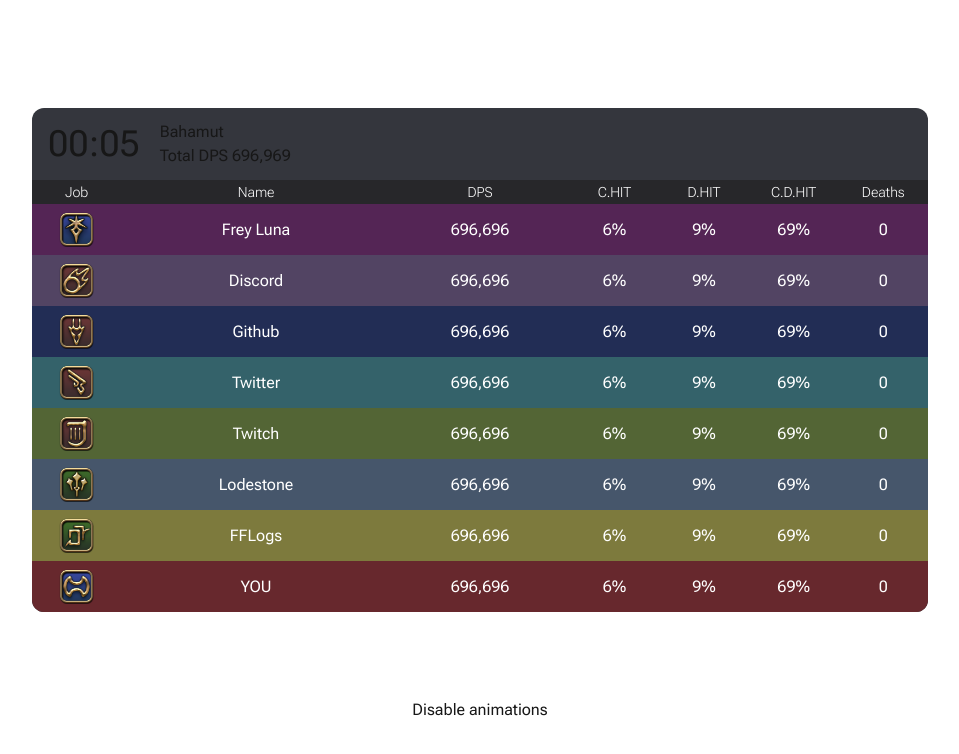
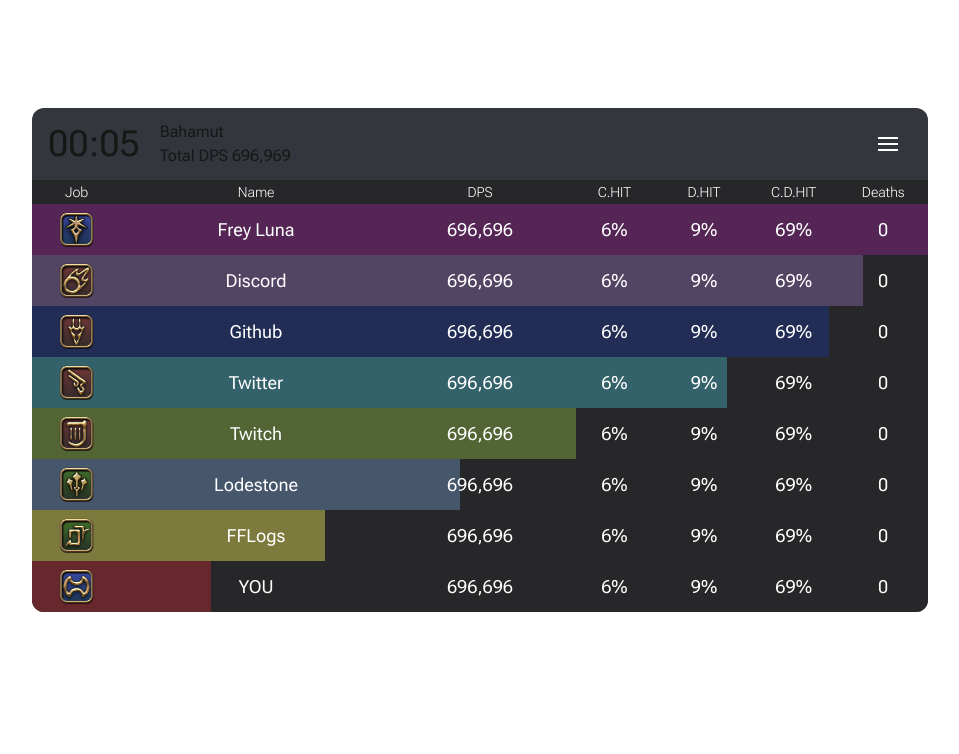
Before and after one commit to OTCompa/otcompa.github.io, a Next.js app: page / in a window 1280 px wide. Shown: the top 754 px of the page, without its empty margins (160-1119 px from the left). Built offline with nearby package versions, Linux system fonts and the light colour scheme.

Commit message:
animation stuff

```diff
--- a/src/app/info.tsx
+++ b/src/app/info.tsx
@@ -1,4 +1,4 @@
-import drk from '@/img/DarkKnight.png';
+import drk from "@/img/DarkKnight.png";
 import war from "@/img/Warrior.png";
 import brd from "@/img/Bard.png";
 import drg from "@/img/Dragoon.png";
@@ -6,14 +6,14 @@
 import mch from "@/img/Machinist.png";
 import ast from "@/img/Astrologian.png";
 import blm from "@/img/BlackMage.png";
-import { StaticImageData } from 'next/image';
+import { StaticImageData } from "next/image";
 
 export interface BarProps {
   id: string;
   color: string;
   job: StaticImageData;
   name: string;
-    percent: string;
+  range: [number, number];
   url?: string;
   hoverText?: string;
 }
@@ -22,63 +22,63 @@
   {
     job: drk,
     color: "bg-[#bc22b8]/30",
-      percent: "right-[0%]",
+    range: [100, 100],
     name: "Frey Luna",
-      id: ""
+    id: "name",
   },
   {
     job: blm,
     color: "bg-[#b589e6]/30",
-      percent: "right-[5%]",
+    range: [90, 99],
     name: "Discord",
     id: "discord",
-      hoverText: "ucob"
+    hoverText: "ucob",
   },
   {
     job: drg,
     color: "bg-blue-800/30",
-      percent: "right-[15%]",
+    range: [80, 89],
     name: "Github",
     id: "github",
-      url: "https://github.com/OTCompa"
+    url: "https://github.com/OTCompa",
   },
   {
     job: mch,
     color: "bg-cyan-300/30",
-      percent: "right-[20%]",
+    range: [70, 79],
     name: "Twitter",
     id: "twitter",
-      url: "https://twitter.com/OneTrueCompa"
+    url: "https://twitter.com/OneTrueCompa",
   },
   {
     job: brd,
     color: "bg-lime-300/30",
-      percent: "right-[30%]",
+    range: [60, 69],
     name: "Twitch",
     id: "twitch",
-      url: "https://www.twitch.tv/onetruecompa"
+    url: "https://www.twitch.tv/onetruecompa",
   },
   {
     job: sge,
     color: "bg-blue-300/30",
-      percent: "right-[50%]",
+    range: [40, 50],
     name: "Lodestone",
     id: "lodestone",
-      url: "https://na.finalfantasyxiv.com/lodestone/character/19660534/"
+    url: "https://na.finalfantasyxiv.com/lodestone/character/19660534/",
   },
   {
     job: ast,
     color: "bg-[#fff75a]/40",
-      percent: "right-[65%]",
+    range: [30, 40],
     name: "FFLogs",
     id: "fflogs",
-      url: "https://www.fflogs.com/character/id/19769377"
+    url: "https://www.fflogs.com/character/id/19769377",
   },
   {
     job: war,
     color: "bg-red-500/30",
-      percent: "right-[80%]",
+    range: [15, 25],
     name: "YOU",
-      id: "you"
-    }
+    id: "you",
+  },
 ];
--- a/src/app/page.tsx
+++ b/src/app/page.tsx
@@ -6,9 +6,9 @@
       <main className="flex flex-col row-start-2 w-full">
         <DpsMeter />
       </main>
-      <footer className="row-start-3 flex gap-[24px] flex-wrap items-center justify-center">
+      {/* <footer className="row-start-3 flex gap-[24px] flex-wrap items-center justify-center">
         Disable animations
-      </footer>
+      </footer> */}
     </div>
   );
 }
--- /dev/null
+++ b/src/components/DpsMeter/AnimationContext.tsx
@@ -0,0 +1,34 @@
+import { createContext, useContext, useState, ReactNode } from "react";
+
+interface AnimationContextType {
+  animations: boolean;
+  toggleAnimations: () => void;
+}
+
+const AnimationContext = createContext<AnimationContextType | undefined>(
+  undefined
+);
+
+export function AnimationProvider({ children }: { children: ReactNode }) {
+  const [animations, setAnimations] = useState(true);
+
+  const toggleAnimations = () => {
+    setAnimations((prev) => !prev);
+  };
+
+  return (
+    <AnimationContext.Provider value={{ animations, toggleAnimations }}>
+      {children}
+    </AnimationContext.Provider>
+  );
+}
+
+export function useAnimationContext() {
+  const context = useContext(AnimationContext);
+  if (!context) {
+    throw new Error(
+      "useAnimationContext must be used within an AnimationProvider"
+    );
+  }
+  return context;
+}
--- a/src/components/DpsMeter/BarRow.tsx
+++ b/src/components/DpsMeter/BarRow.tsx
@@ -1,12 +1,16 @@
-import { BarProps } from '@/app/info';
-import clsx from 'clsx';
-import Image from 'next/image';
-import { Cell } from './Cell';
+"use client";
+import { BarProps } from "@/app/info";
+import clsx from "clsx";
+import Image from "next/image";
+import { Cell } from "./Cell";
+import { useEffect } from "react";
+import { useAnimationContext } from "./AnimationContext";
 
-function CellName({data} : {data: BarProps}) {
-    let longest = ""
+function CellName({ data }: { data: BarProps }) {
+  let longest = "";
   if (data.hoverText) {
-        longest = data.hoverText.length > data.name.length ? data.hoverText : data.name
+    longest =
+      data.hoverText.length > data.name.length ? data.hoverText : data.name;
   } else {
     return (
       <>
@@ -23,25 +27,63 @@
   return (
     <>
       <p className="grid grid-cols-1">
-                <span className="row-start-1 col-start-1">
+        <span className="col-start-1 row-start-1">
           <span className="invisible">{longest}</span>
         </span>
-                <span className="row-start-1 col-start-1">
+        <span className="col-start-1 row-start-1">
           <span className="block group-hover/cell:hidden">{data.name}</span>
-                    <span className="hidden group-hover/cell:contents">{data.hoverText}</span>
+          <span className="hidden group-hover/cell:contents">
+            {data.hoverText}
+          </span>
         </span>
       </p>
     </>
-    )
+  );
 }
 
-export function Bar({ data, numCols }: { data: BarProps, numCols: string }) {
+function randomizeBar(data: BarProps) {
+  const midpoint = (data.range[1] + data.range[0]) / 2;
+  const width =
+    (Math.random() - 0.5) * (data.range[1] - data.range[0]) + midpoint;
+  document.getElementById(data.id)?.setAttribute("style", `width:${width}%`);
+}
+
+export function Bar({ data, numCols }: { data: BarProps; numCols: string }) {
+  const { animations } = useAnimationContext();
+  useEffect(() => {
+    const randomizer = setInterval(() => {
+      if (!animations) return;
+      randomizeBar(data);
+    }, 1500);
+
+    return () => clearInterval(randomizer);
+  }, [data, animations]);
+
   return (
     <div className="relative group">
-            <div id={data.id} className={clsx("absolute inset-0 w-full transition-all", data.color)}></div>
-            <div className={clsx("relative grid grid-cols-4 text-center", numCols)}>
-                <Cell><Image src={data.job} alt="job" width={35} height={35} /></Cell>
-                <Cell><CellName data={data}/></Cell>
+      <div
+        id={data.id}
+        className={clsx(
+          "absolute inset-0 transition-all",
+          data.color
+          //"group-hover:w-2"
+        )}
+        style={{
+          width: `${(data.range[1] - data.range[0]) / 2 + data.range[0]}%`,
+        }}
+      ></div>
+      <div
+        className={clsx(
+          "relative grid grid-cols-4 text-center text-lg",
+          numCols
+        )}
+      >
+        <Cell>
+          <Image src={data.job} alt="job" width={35} height={35} />
+        </Cell>
+        <Cell>
+          <CellName data={data} />
+        </Cell>
         <Cell>696,696</Cell>
         <Cell>6%</Cell>
         <Cell>9%</Cell>
--- /dev/null
+++ b/src/components/Header/HamburgerMenu.tsx
@@ -0,0 +1,47 @@
+import { useAnimationContext } from "@/components/DpsMeter/AnimationContext";
+import { useState } from "react";
+
+function HamburgerIcon() {
+  return (
+    <>
+      <span className="block w-5 h-0.5 bg-white mb-1"></span>
+      <span className="block w-5 h-0.5 bg-white mb-1"></span>
+      <span className="block w-5 h-0.5 bg-white"></span>
+    </>
+  );
+}
+
+function Menu() {
+  const { toggleAnimations } = useAnimationContext();
+  return (
+    <div className="absolute right-0 z-20 w-48 mt-2 text-white bg-[#202020] rounded-md shadow-lg">
+      <ul className="flex flex-col">
+        <li className="px-4 py-2 hover:bg-gray-700">
+          <button onClick={toggleAnimations}>Toggle Animations</button>
+        </li>
+      </ul>
+    </div>
+  );
+}
+
+function HamburgerMenu() {
+  const [menuOpen, setMenuOpen] = useState(false);
+  const toggleMenu = () => {
+    setMenuOpen((prev) => !prev);
+  };
+  return (
+    <div className="relative">
+      <div className="flex justify-center h-full">
+        <button
+          className="px-3.5 text-white transition-colors rounded-full hover:bg-white/15"
+          onClick={toggleMenu}
+        >
+          <HamburgerIcon />
+        </button>
+      </div>
+      {menuOpen && <Menu />}
+    </div>
+  );
+}
+
+export default HamburgerMenu;
--- a/src/components/Header/Header.tsx
+++ b/src/components/Header/Header.tsx
@@ -1,13 +1,20 @@
+import HamburgerMenu from "./HamburgerMenu";
 import Timer from "./Timer";
+
 function Header() {
   return (
     <div className="flex flex-row px-4 py-1 gap-x-3">
       <div className="flex items-center text-4xl">
         <Timer />
       </div>
-      <div className="p-2">
-        <div className="text-left">Bahamut</div>
-        <div className="text-left">Total DPS 696,969</div>
+      <div className="flex justify-between w-full">
+        <div className="p-2">
+          <div className="text-left">Bahamut</div>
+          <div className="text-left">Total DPS 696,969</div>
+        </div>
+        <div className="flex justify-center h-full py-2">
+          <HamburgerMenu />
+        </div>
       </div>
     </div>
   );
```
Also changed, not shown: src/components/DpsMeter/Bars.tsx (+6 -4 lines), src/components/DpsMeter/DpsMeter.tsx (+6 -2 lines), src/components/DpsMeter/Table.tsx (+9 -9 lines), tailwind.config.ts (added). Lines whose indentation alone changed are shown as unchanged.
